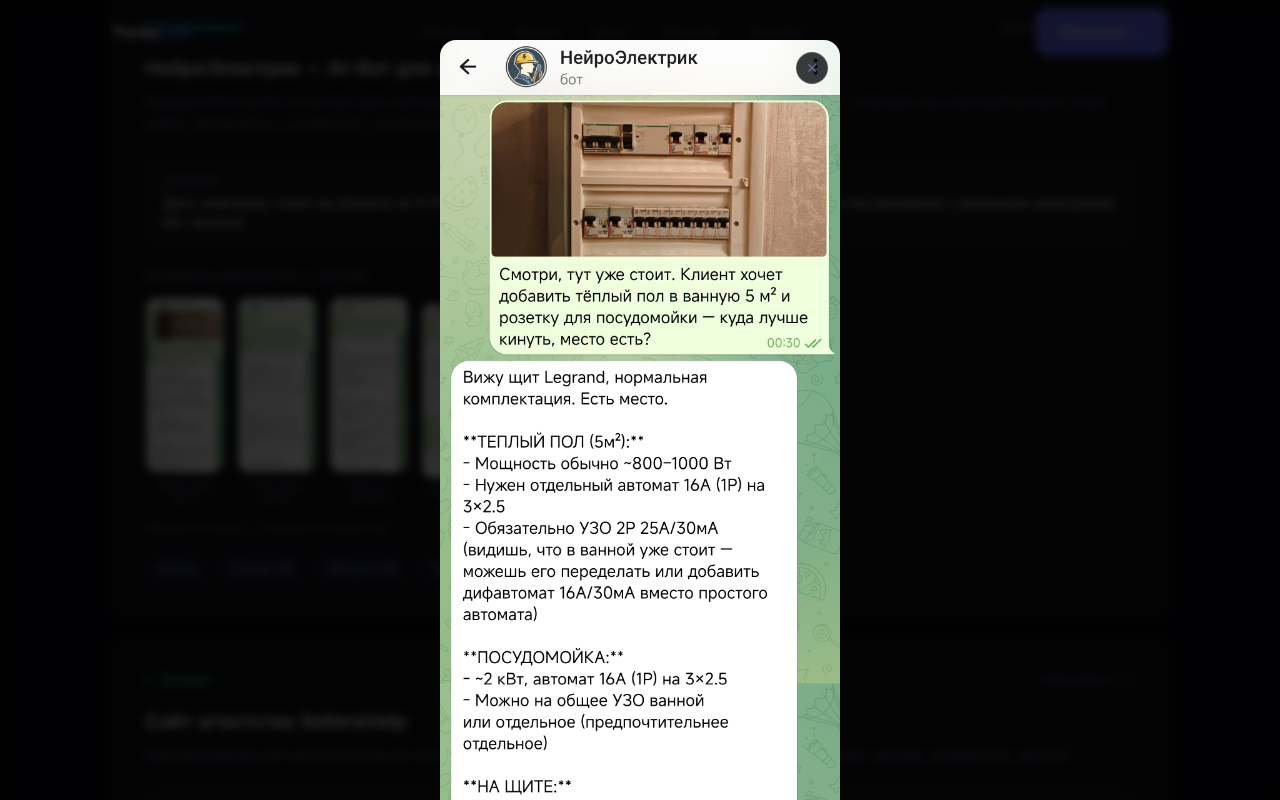
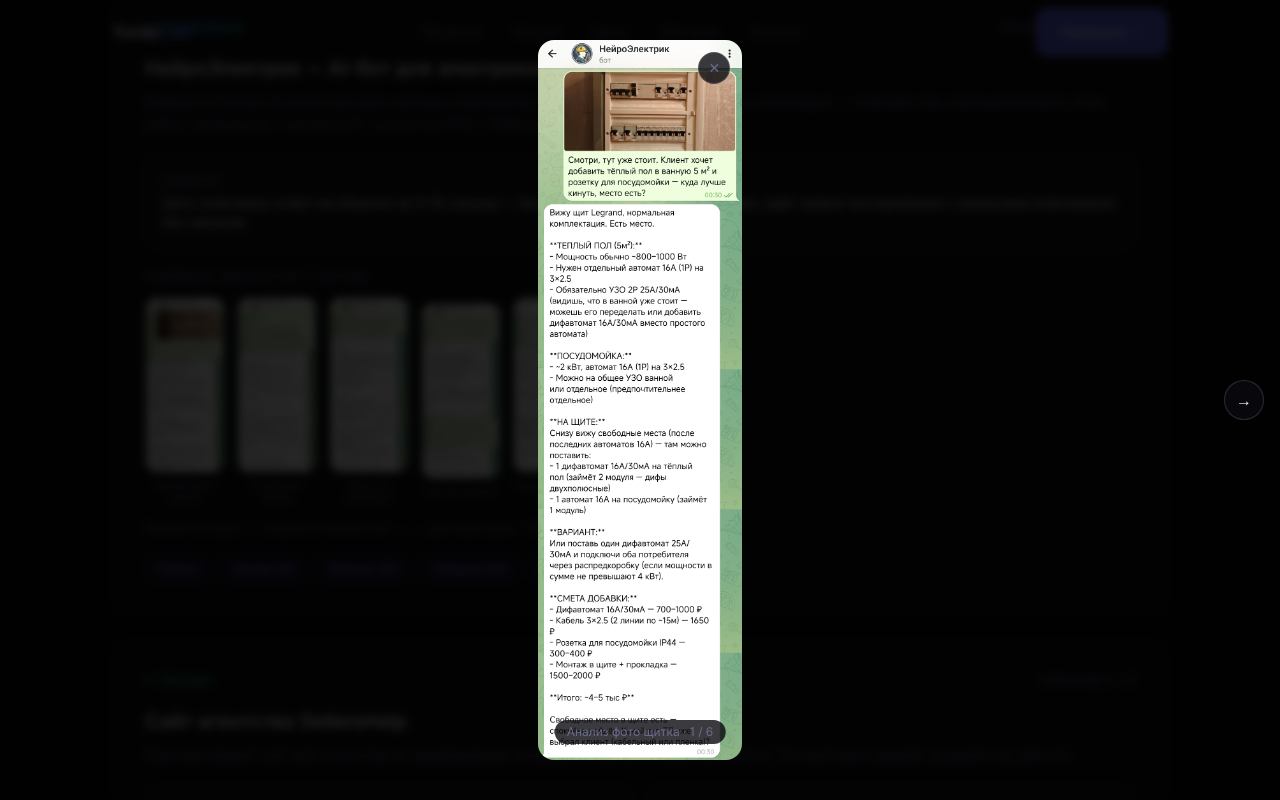
Before and after one commit to yurazlab/yurazlab, a Next.js app: page / in a window 1280 px wide. Both pictures are taken after a click on the button "Анализ фото щитка". Shown: the part 1142-1942 px from the top of the page. Built offline with nearby package versions, Linux system fonts and the light colour scheme.

Commit message:
Fix lightbox: Esc/arrows nav, block bg scroll, fit image to viewport

```diff
--- a/components/CurrentProjects.tsx
+++ b/components/CurrentProjects.tsx
@@ -2,7 +2,7 @@
 
 import { ExternalLink } from "lucide-react";
 import Image from "next/image";
-import { useState } from "react";
+import { useState, useEffect } from "react";
 
 const neuroScreenshots = [
   { src: "/cases/neuro-electric/ne-05-photo-panel.jpg", caption: "Анализ фото щитка" },
@@ -55,30 +55,44 @@ const inProgress = [
 ];
 
 function ScreenshotsGallery() {
-  const [lightbox, setLightbox] = useState<string | null>(null);
+  const [idx, setIdx] = useState<number | null>(null);
+
+  useEffect(() => {
+    if (idx === null) return;
+
+    document.body.style.overflow = "hidden";
+
+    const onKey = (e: KeyboardEvent) => {
+      if (e.key === "Escape") setIdx(null);
+      if (e.key === "ArrowRight") setIdx((i) => (i !== null && i < neuroScreenshots.length - 1 ? i + 1 : i));
+      if (e.key === "ArrowLeft") setIdx((i) => (i !== null && i > 0 ? i - 1 : i));
+    };
+    window.addEventListener("keydown", onKey);
+
+    return () => {
+      window.removeEventListener("keydown", onKey);
+      document.body.style.overflow = "";
+    };
+  }, [idx]);
+
+  const current = idx !== null ? neuroScreenshots[idx] : null;
 
   return (
     <>
       <div>
         <p className="label mb-3">Примеры диалогов с ботом</p>
         <div className="flex gap-3 overflow-x-auto pb-2">
-          {neuroScreenshots.map((s) => (
+          {neuroScreenshots.map((s, i) => (
             <button
               key={s.src}
-              onClick={() => setLightbox(s.src)}
+              onClick={() => setIdx(i)}
               className="flex-shrink-0 group text-left"
             >
               <div
                 className="relative rounded-xl overflow-hidden border border-white/[0.08] group-hover:border-accent/40 transition-colors duration-200"
                 style={{ width: "80px", height: "176px" }}
               >
-                <Image
-                  src={s.src}
-                  alt={s.caption}
-                  fill
-                  className="object-cover object-top"
-                  sizes="80px"
-                />
+                <Image src={s.src} alt={s.caption} fill className="object-cover object-top" sizes="80px" />
               </div>
               <p className="text-text-muted text-[10px] mt-1.5 text-center leading-tight" style={{ width: "80px" }}>
                 {s.caption}
@@ -86,31 +100,64 @@ function ScreenshotsGallery() {
             </button>
           ))}
         </div>
-        <p className="text-text-muted text-xs mt-2">Нажми на скрин — откроется полностью</p>
+        <p className="text-text-muted text-xs mt-2">Нажми на скрин — откроется полностью · ← → для навигации · Esc для закрытия</p>
       </div>
 
       {/* Lightbox */}
-      {lightbox && (
+      {current && idx !== null && (
         <div
-          className="fixed inset-0 z-50 flex items-center justify-center bg-black/80 backdrop-blur-sm p-4"
-          onClick={() => setLightbox(null)}
+          className="fixed inset-0 z-50 flex items-center justify-center bg-black/85 backdrop-blur-sm"
+          onClick={() => setIdx(null)}
         >
-          <div className="relative max-h-[90vh] max-w-[400px] w-full">
+          {/* Image container */}
+          <div
+            className="relative flex items-center justify-center"
+            style={{ maxHeight: "90vh", maxWidth: "min(420px, 90vw)" }}
+            onClick={(e) => e.stopPropagation()}
+          >
             <Image
-              src={lightbox}
-              alt="Диалог с НейроЭлектрик"
-              width={400}
-              height={880}
-              className="rounded-2xl w-full h-auto object-contain"
-              onClick={(e) => e.stopPropagation()}
+              src={current.src}
+              alt={current.caption}
+              width={420}
+              height={924}
+              className="rounded-2xl object-contain"
+              style={{ maxHeight: "90vh", width: "auto", height: "auto" }}
+              priority
             />
+
+            {/* Caption */}
+            <div className="absolute bottom-4 left-1/2 -translate-x-1/2 px-3 py-1 bg-dark/80 rounded-full text-text-muted text-xs whitespace-nowrap">
+              {current.caption} · {idx + 1} / {neuroScreenshots.length}
+            </div>
+
+            {/* Close */}
             <button
-              onClick={() => setLightbox(null)}
+              onClick={() => setIdx(null)}
               className="absolute top-3 right-3 w-8 h-8 rounded-full bg-dark/80 border border-white/[0.15] text-text-muted hover:text-text-base flex items-center justify-center text-sm transition-colors"
             >
               ✕
             </button>
           </div>
+
+          {/* Prev */}
+          {idx > 0 && (
+            <button
+              onClick={(e) => { e.stopPropagation(); setIdx(idx - 1); }}
+              className="absolute left-4 top-1/2 -translate-y-1/2 w-10 h-10 rounded-full bg-dark/80 border border-white/[0.15] text-text-base hover:border-accent/40 flex items-center justify-center transition-colors"
+            >
+              ←
+            </button>
+          )}
+
+          {/* Next */}
+          {idx < neuroScreenshots.length - 1 && (
+            <button
+              onClick={(e) => { e.stopPropagation(); setIdx(idx + 1); }}
+              className="absolute right-4 top-1/2 -translate-y-1/2 w-10 h-10 rounded-full bg-dark/80 border border-white/[0.15] text-text-base hover:border-accent/40 flex items-center justify-center transition-colors"
+            >
+              →
+            </button>
+          )}
         </div>
       )}
     </>
```
